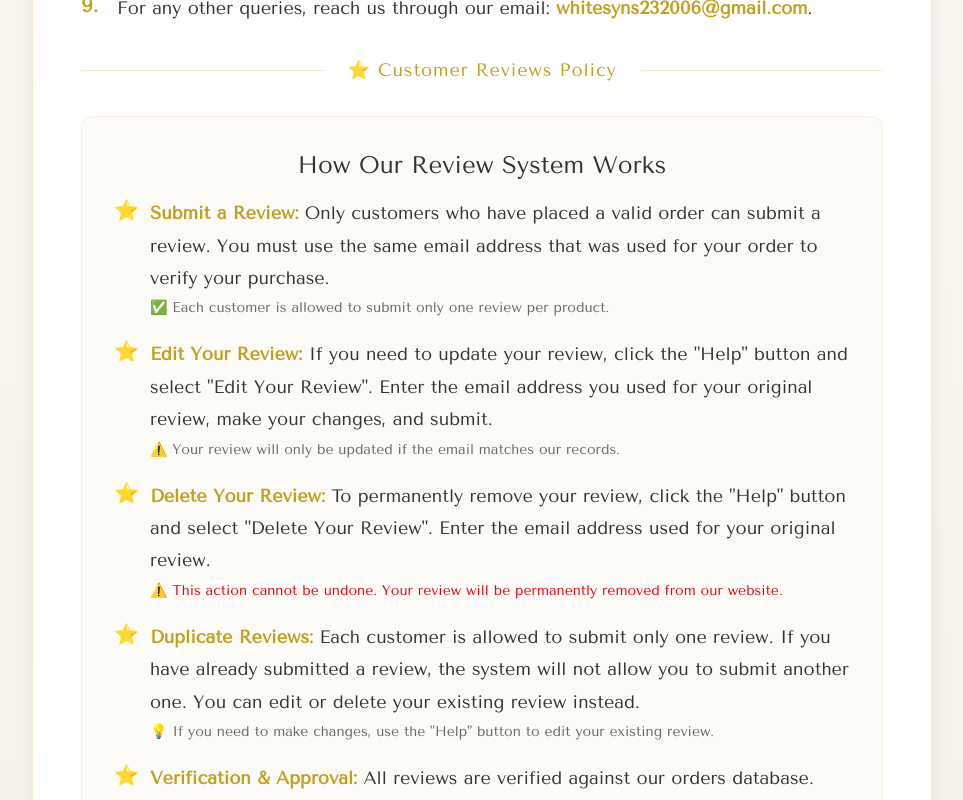
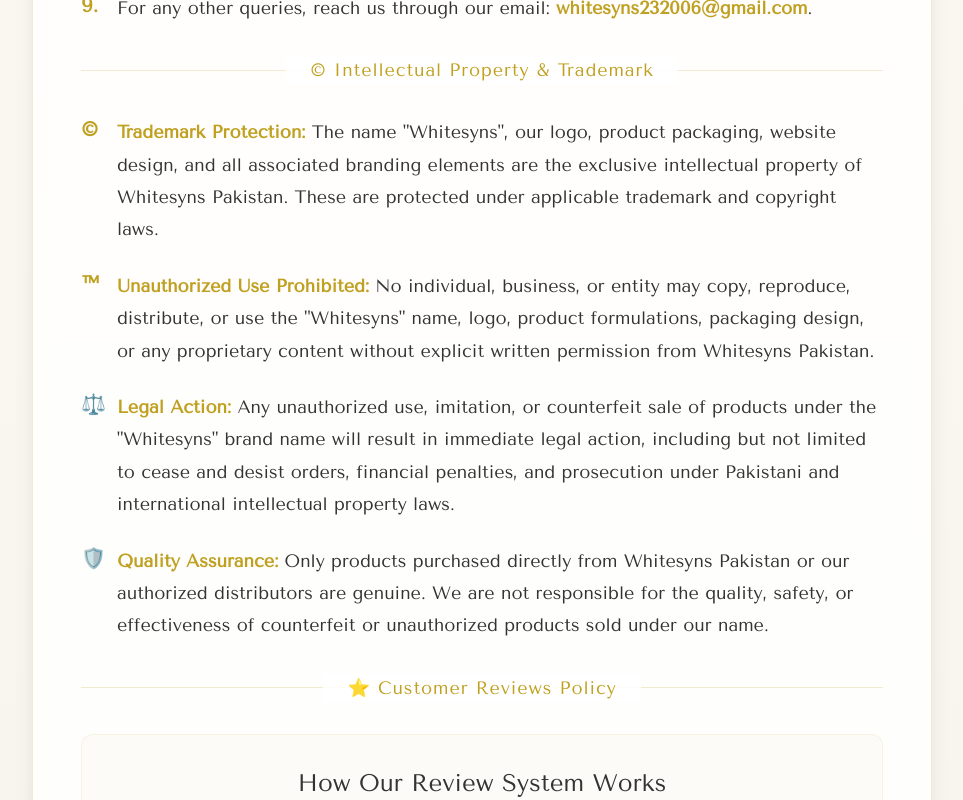
Before and after one commit to whitesyns232006/Whitesyns, a React (Vite) app: page /terms in a window 1280 px wide. Shown: the part 1220-2020 px from the top of the page, without its empty margins (158-1121 px from the left). Built offline with nearby package versions, Linux system fonts and the light colour scheme.

Commit message:
Updated button text

```diff
--- a/src/Pages/TermsOfService.jsx
+++ b/src/Pages/TermsOfService.jsx
@@ -170,10 +170,80 @@
           </motion.div>
 
           {/* ============================================
+              🆕 COPYRIGHT & TRADEMARK SECTION
+          ============================================ */}
+
+          <div className="relative my-8">
+            <div className="absolute inset-0 flex items-center">
+              <div className="w-full border-t border-[#C0A020]/20"></div>
+            </div>
+            <div className="relative flex justify-center">
+              <span className="bg-white/85 px-6 text-[#C0A020] font-['Tenor_Sans'] text-lg tracking-wider">
+                © Intellectual Property & Trademark
+              </span>
+            </div>
+          </div>
+
+          <motion.div
+            initial={{ opacity: 0, y: 10 }}
+            animate={{ opacity: 1, y: 0 }}
+            transition={{ duration: 0.3, delay: 0.5 }}
+            className="flex items-start gap-3"
+          >
+            <span className="text-[#C0A020] text-xl font-bold min-w-[24px]">©</span>
+            <div>
+              <p className="font-['Tenor_Sans'] text-base md:text-lg text-[#333] leading-[1.8]">
+                <span className="font-bold text-[#C0A020]">Trademark Protection:</span> The name "Whitesyns", our logo, product packaging, website design, and all associated branding elements are the exclusive intellectual property of Whitesyns Pakistan. These are protected under applicable trademark and copyright laws.
+              </p>
+            </div>
+          </motion.div>
+
+          <motion.div
+            initial={{ opacity: 0, y: 10 }}
+            animate={{ opacity: 1, y: 0 }}
+            transition={{ duration: 0.3, delay: 0.55 }}
+            className="flex items-start gap-3"
+          >
+            <span className="text-[#C0A020] text-xl font-bold min-w-[24px]">™</span>
+            <div>
+              <p className="font-['Tenor_Sans'] text-base md:text-lg text-[#333] leading-[1.8]">
+                <span className="font-bold text-[#C0A020]">Unauthorized Use Prohibited:</span> No individual, business, or entity may copy, reproduce, distribute, or use the "Whitesyns" name, logo, product formulations, packaging design, or any proprietary content without explicit written permission from Whitesyns Pakistan.
+              </p>
+            </div>
+          </motion.div>
+
+          <motion.div
+            initial={{ opacity: 0, y: 10 }}
+            animate={{ opacity: 1, y: 0 }}
+            transition={{ duration: 0.3, delay: 0.6 }}
+            className="flex items-start gap-3"
+          >
+            <span className="text-[#C0A020] text-xl font-bold min-w-[24px]">⚖️</span>
+            <div>
+              <p className="font-['Tenor_Sans'] text-base md:text-lg text-[#333] leading-[1.8]">
+                <span className="font-bold text-[#C0A020]">Legal Action:</span> Any unauthorized use, imitation, or counterfeit sale of products under the "Whitesyns" brand name will result in immediate legal action, including but not limited to cease and desist orders, financial penalties, and prosecution under Pakistani and international intellectual property laws.
+              </p>
+            </div>
+          </motion.div>
+
+          <motion.div
+            initial={{ opacity: 0, y: 10 }}
+            animate={{ opacity: 1, y: 0 }}
+            transition={{ duration: 0.3, delay: 0.65 }}
+            className="flex items-start gap-3"
+          >
+            <span className="text-[#C0A020] text-xl font-bold min-w-[24px]">🛡️</span>
+            <div>
+              <p className="font-['Tenor_Sans'] text-base md:text-lg text-[#333] leading-[1.8]">
+                <span className="font-bold text-[#C0A020]">Quality Assurance:</span> Only products purchased directly from Whitesyns Pakistan or our authorized distributors are genuine. We are not responsible for the quality, safety, or effectiveness of counterfeit or unauthorized products sold under our name.
+              </p>
+            </div>
+          </motion.div>
+
+          {/* ============================================
               🆕 REVIEWS POLICY SECTION
           ============================================ */}
 
-          {/* Divider with label */}
           <div className="relative my-8">
             <div className="absolute inset-0 flex items-center">
               <div className="w-full border-t border-[#C0A020]/20"></div>
@@ -194,10 +264,10 @@
             <motion.div
               initial={{ opacity: 0, y: 10 }}
               animate={{ opacity: 1, y: 0 }}
-              transition={{ duration: 0.3, delay: 0.5 }}
+              transition={{ duration: 0.3, delay: 0.7 }}
               className="flex items-start gap-3"
             >
-              <span className="text-[#C0A020] text-xl font-bold min-w-[24px]">⭐</span>
+              <span className="text-[#C0A020] text-xl font-bold min-w-[24px]">📝</span>
               <div>
                 <p className="font-['Tenor_Sans'] text-base md:text-lg text-[#333] leading-[1.8]">
                   <span className="font-bold text-[#C0A020]">Submit a Review:</span> Only customers who have placed a valid order can submit a review. You must use the same email address that was used for your order to verify your purchase.
@@ -211,10 +281,10 @@
             <motion.div
               initial={{ opacity: 0, y: 10 }}
               animate={{ opacity: 1, y: 0 }}
-              transition={{ duration: 0.3, delay: 0.55 }}
+              transition={{ duration: 0.3, delay: 0.75 }}
               className="flex items-start gap-3"
             >
-              <span className="text-[#C0A020] text-xl font-bold min-w-[24px]">⭐</span>
+              <span className="text-[#C0A020] text-xl font-bold min-w-[24px]">✏️</span>
               <div>
                 <p className="font-['Tenor_Sans'] text-base md:text-lg text-[#333] leading-[1.8]">
                   <span className="font-bold text-[#C0A020]">Edit Your Review:</span> If you need to update your review, click the "Help" button and select "Edit Your Review". Enter the email address you used for your original review, make your changes, and submit.
@@ -228,10 +298,10 @@
             <motion.div
               initial={{ opacity: 0, y: 10 }}
               animate={{ opacity: 1, y: 0 }}
-              transition={{ duration: 0.3, delay: 0.6 }}
+              transition={{ duration: 0.3, delay: 0.8 }}
               className="flex items-start gap-3"
             >
-              <span className="text-[#C0A020] text-xl font-bold min-w-[24px]">⭐</span>
+              <span className="text-[#C0A020] text-xl font-bold min-w-[24px]">🗑️</span>
               <div>
                 <p className="font-['Tenor_Sans'] text-base md:text-lg text-[#333] leading-[1.8]">
                   <span className="font-bold text-[#C0A020]">Delete Your Review:</span> To permanently remove your review, click the "Help" button and select "Delete Your Review". Enter the email address used for your original review.
@@ -245,10 +315,10 @@
             <motion.div
               initial={{ opacity: 0, y: 10 }}
               animate={{ opacity: 1, y: 0 }}
-              transition={{ duration: 0.3, delay: 0.65 }}
+              transition={{ duration: 0.3, delay: 0.85 }}
               className="flex items-start gap-3"
             >
-              <span className="text-[#C0A020] text-xl font-bold min-w-[24px]">⭐</span>
+              <span className="text-[#C0A020] text-xl font-bold min-w-[24px]">🚫</span>
               <div>
                 <p className="font-['Tenor_Sans'] text-base md:text-lg text-[#333] leading-[1.8]">
                   <span className="font-bold text-[#C0A020]">Duplicate Reviews:</span> Each customer is allowed to submit only one review. If you have already submitted a review, the system will not allow you to submit another one. You can edit or delete your existing review instead.
@@ -262,10 +332,10 @@
             <motion.div
               initial={{ opacity: 0, y: 10 }}
               animate={{ opacity: 1, y: 0 }}
-              transition={{ duration: 0.3, delay: 0.7 }}
+              transition={{ duration: 0.3, delay: 0.9 }}
               className="flex items-start gap-3"
             >
-              <span className="text-[#C0A020] text-xl font-bold min-w-[24px]">⭐</span>
+              <span className="text-[#C0A020] text-xl font-bold min-w-[24px]">✅</span>
               <div>
                 <p className="font-['Tenor_Sans'] text-base md:text-lg text-[#333] leading-[1.8]">
                   <span className="font-bold text-[#C0A020]">Verification & Approval:</span> All reviews are verified against our orders database. Verified reviews are automatically approved and displayed with a "Verified Purchase" badge.
@@ -280,7 +350,7 @@
           {/* Quick Summary Box */}
           <div className="bg-gradient-to-r from-[#C0A020]/5 to-[#D4AF37]/5 p-4 md:p-6 rounded-xl border border-[#C0A020]/20 mt-4">
             <h4 className="font-['Tenor_Sans'] text-base md:text-lg text-[#333] text-center mb-3">
-              ⭐ Quick Summary
+              📌 Quick Summary
             </h4>
             <div className="grid grid-cols-1 md:grid-cols-2 gap-3 text-sm md:text-base">
               <div className="flex items-center gap-2">
@@ -298,6 +368,10 @@
               <div className="flex items-center gap-2">
                 <span className="text-[#D4AF37]">⭐</span>
                 <span className="text-[#555]">Verified badge for real customers</span>
+              </div>
+              <div className="flex items-center gap-2 md:col-span-2 justify-center">
+                <span className="text-[#C0A020]">©</span>
+                <span className="text-[#555]">All content is protected by trademark & copyright law</span>
               </div>
             </div>
           </div>
```
